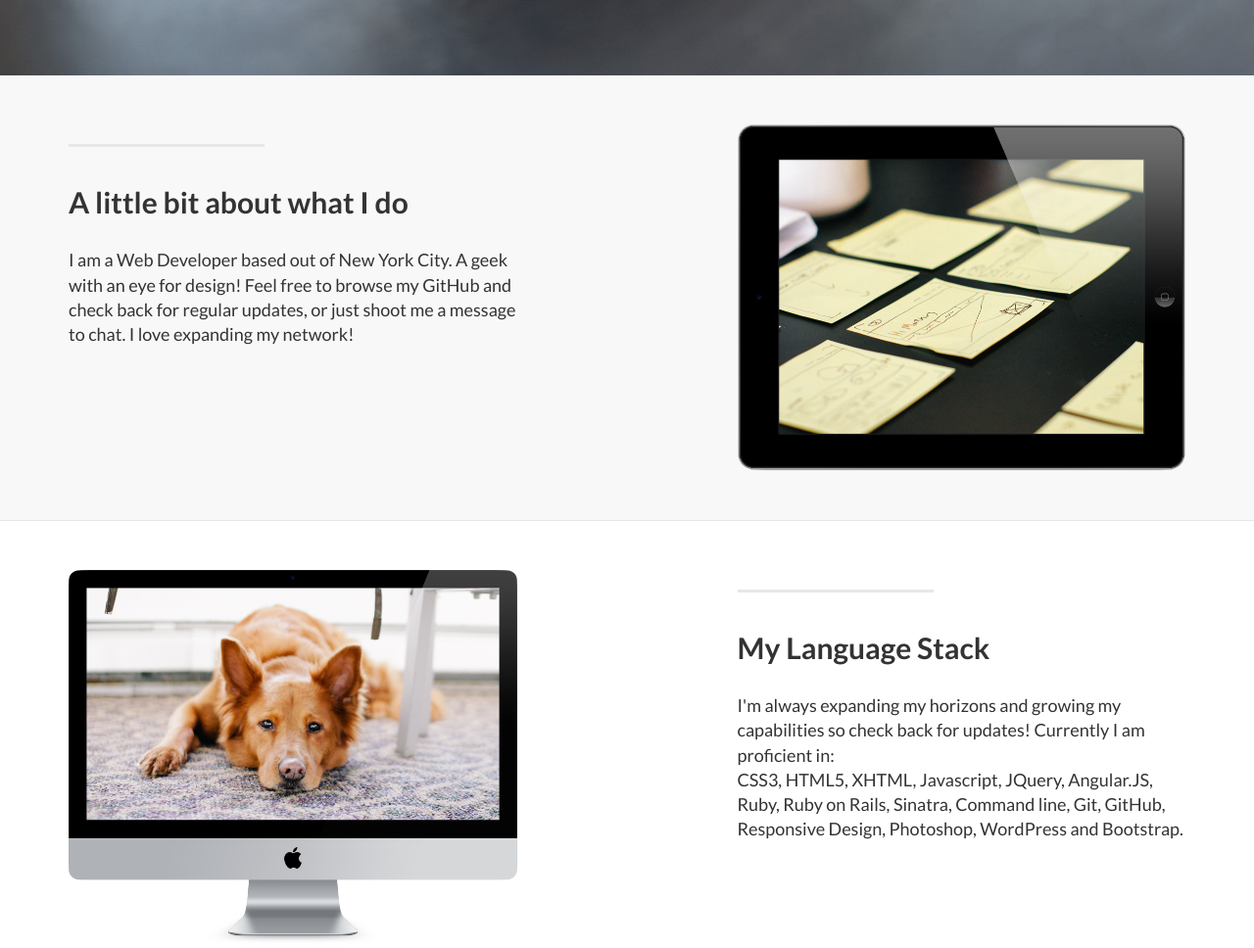
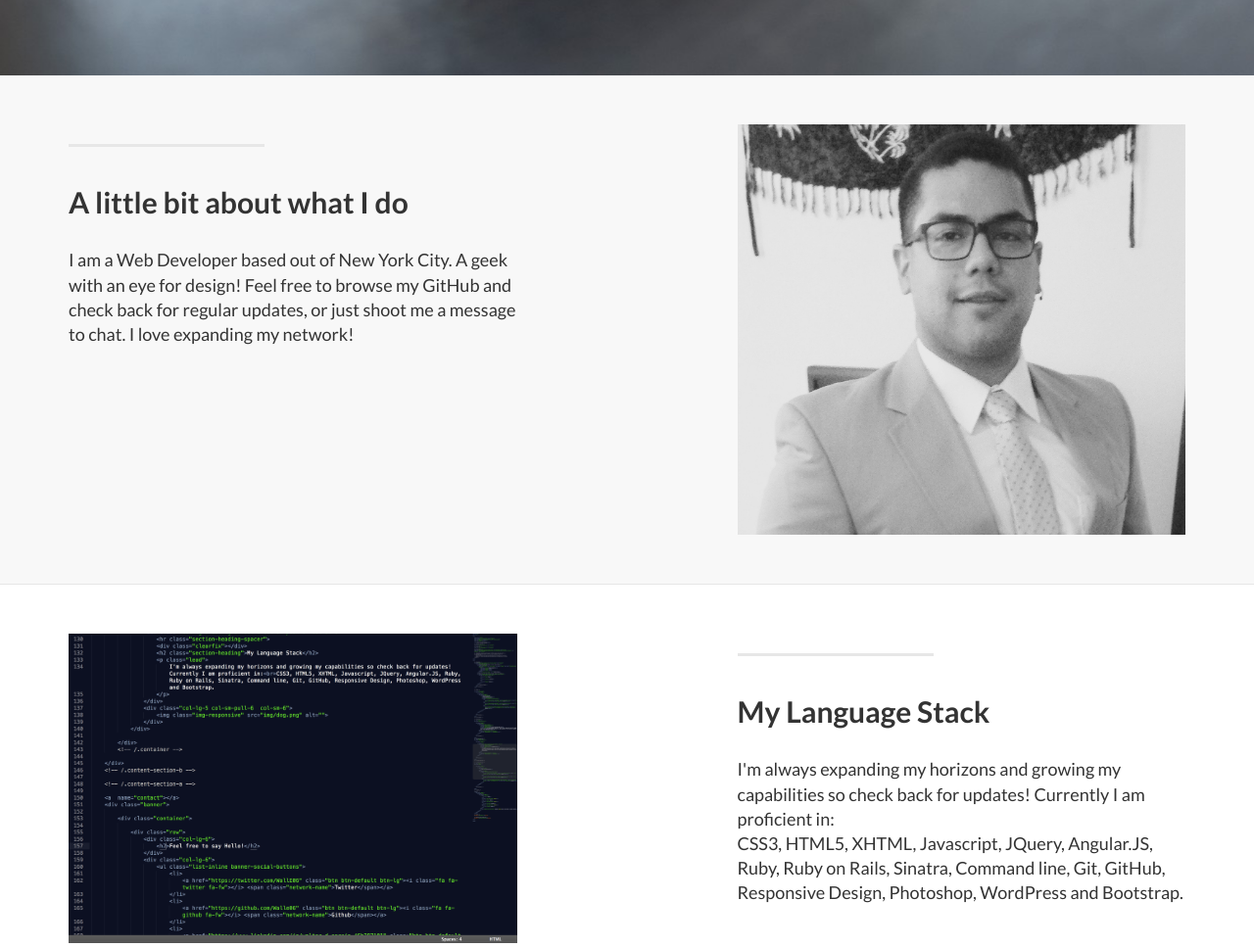
Before and after one commit to Walle06/My_Portfolio, a plain HTML site: page index.html in a window 1280 px wide. Shown: the part 700-1668 px from the top of the page at 98% size. Drawn offline with Linux system fonts and the light colour scheme.

Commit message:
Updated images

```diff
--- a/index.html
+++ b/index.html
@@ -111,7 +111,7 @@
                     <p class="lead">I am a Web Developer based out of New York City. A geek with an eye for design! Feel free to browse my GitHub and check back for regular updates, or just shoot me a message to chat. I love expanding my network!</p>
                 </div>
                 <div class="col-lg-5 col-lg-offset-2 col-sm-6">
-                    <img class="img-responsive" src="img/ipad.png" alt="">
+                    <img class="img-responsive" src="img/me.jpg" alt="">
                 </div>
             </div>
 
@@ -135,7 +135,7 @@
                     </p>
                 </div>
                 <div class="col-lg-5 col-sm-pull-6  col-sm-6">
-                    <img class="img-responsive" src="img/dog.png" alt="">
+                    <img class="img-responsive" src="img/sublimetext.png" alt="">
                 </div>
             </div>
 
```
Also changed, not shown: img/banner-bg.jpg (deleted), img/dog.png (deleted), img/me.jpg (added), img/phones.png (deleted), img/sublimetext.png (added).
